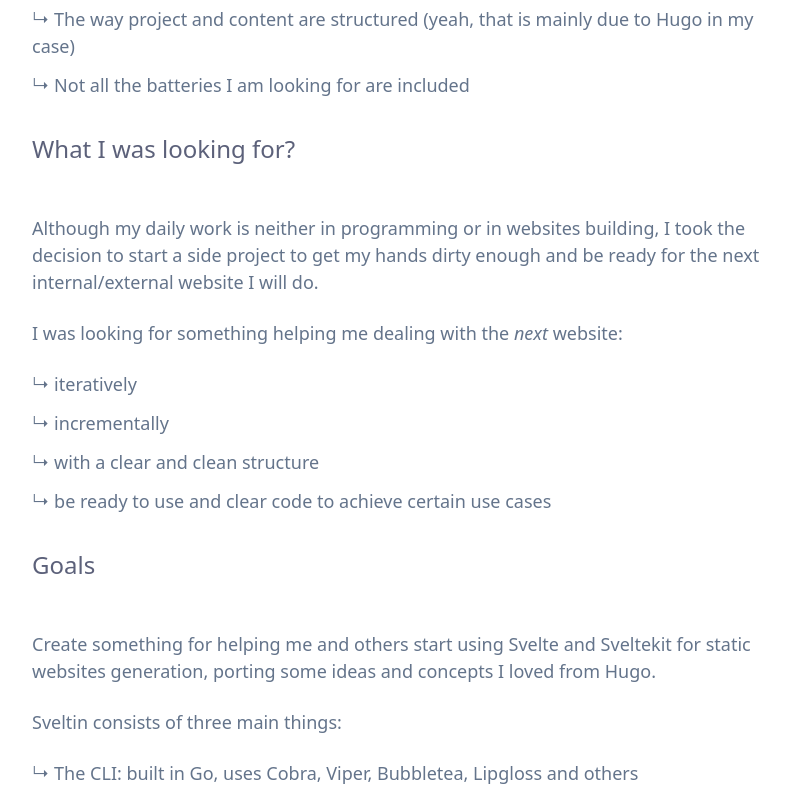
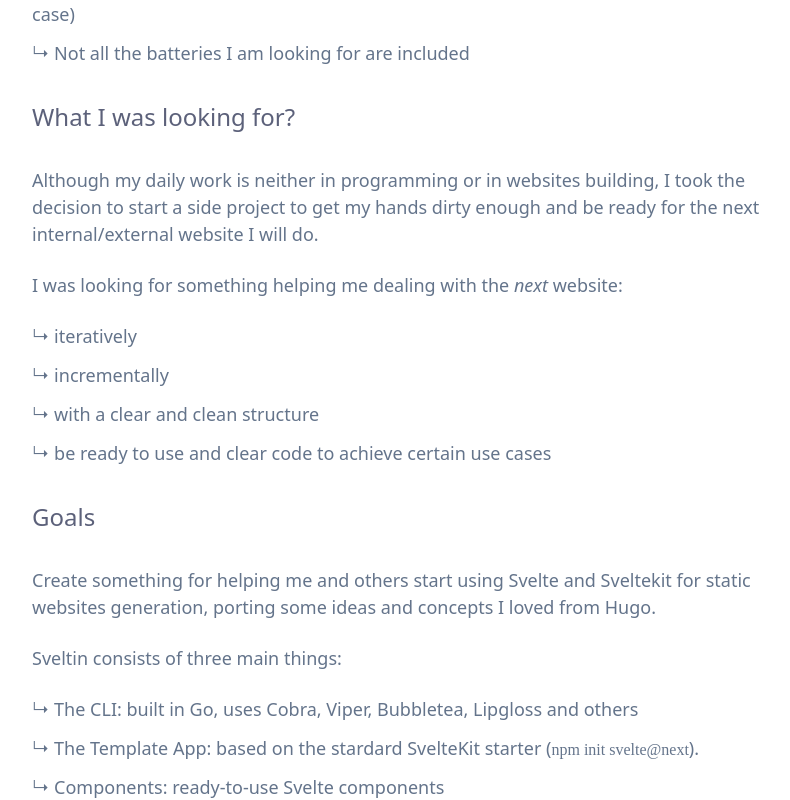
Before and after one commit to sveltinio/docs, a SvelteKit app: page /why in a window 1280 px wide. Shown: the part 1266-2066 px from the top of the page, without its empty margins (384-1174 px from the left). Built offline with nearby package versions, Linux system fonts and the light colour scheme.

Commit message:
chore(why): reducing vertical space between paragraphs

```diff
--- a/themes/dockerz/components/about/_ExistingApproaches.svelte
+++ b/themes/dockerz/components/about/_ExistingApproaches.svelte
@@ -1,13 +1,8 @@
-<div class="space-y-12">
+<div class="space-y-8" id="existing_approaches">
 	<h2
-		class="group text-lg font-normal text-skin-heading hover:text-skin-heading-hover dark:text-skin-heading-dark lg:text-2xl"
+		class="text-lg font-normal text-skin-heading hover:text-skin-heading-hover dark:text-skin-heading-dark dark:hover:text-skin-heading-dark-hover lg:text-2xl"
 	>
-		<a
-			href="#existing_approaches"
-			class="inline-flex items-center gap-4 text-skin-heading dark:text-skin-heading-dark dark:hover:text-skin-heading-dark-hover"
-		>
-			Existing approaches
-		</a>
+		Existing approaches
 	</h2>
 	<div class="space-y-6">
 		<p class="text-base font-light text-skin-body dark:text-skin-body-dark sm:text-lg">
--- a/themes/dockerz/components/about/_LookingFor.svelte
+++ b/themes/dockerz/components/about/_LookingFor.svelte
@@ -1,13 +1,8 @@
-<div class="space-y-12">
+<div class="space-y-8" id="features">
 	<h2
-		class="group text-lg font-normal text-skin-heading hover:text-skin-heading-hover dark:text-skin-heading-dark lg:text-2xl"
+		class="text-lg font-normal text-skin-heading hover:text-skin-heading-hover dark:text-skin-heading-dark dark:hover:text-skin-heading-dark-hover lg:text-2xl"
 	>
-		<a
-			href="#existing_approaches"
-			class="inline-flex items-center gap-4 text-skin-heading dark:text-skin-heading-dark dark:hover:text-skin-heading-dark-hover"
-		>
-			What I was looking for?
-		</a>
+		What I was looking for?
 	</h2>
 	<div class="space-y-6">
 		<p class="text-base font-light text-skin-body dark:text-skin-body-dark sm:text-lg">
--- a/themes/dockerz/components/about/_SveltinGoals.svelte
+++ b/themes/dockerz/components/about/_SveltinGoals.svelte
@@ -1,13 +1,8 @@
-<div class="space-y-12">
+<div class="space-y-8" id="goals">
 	<h2
-		class="group text-lg font-normal text-skin-heading hover:text-skin-heading-hover dark:text-skin-heading-dark lg:text-2xl"
+		class="text-lg font-normal text-skin-heading hover:text-skin-heading-hover dark:text-skin-heading-dark dark:hover:text-skin-heading-dark-hover lg:text-2xl"
 	>
-		<a
-			href="#existing_approaches"
-			class="inline-flex items-center gap-4 text-skin-heading dark:text-skin-heading-dark dark:hover:text-skin-heading-dark-hover"
-		>
-			Goals
-		</a>
+		Goals
 	</h2>
 	<div class="space-y-6">
 		<p class="text-base font-light text-skin-body dark:text-skin-body-dark sm:text-lg">
```
